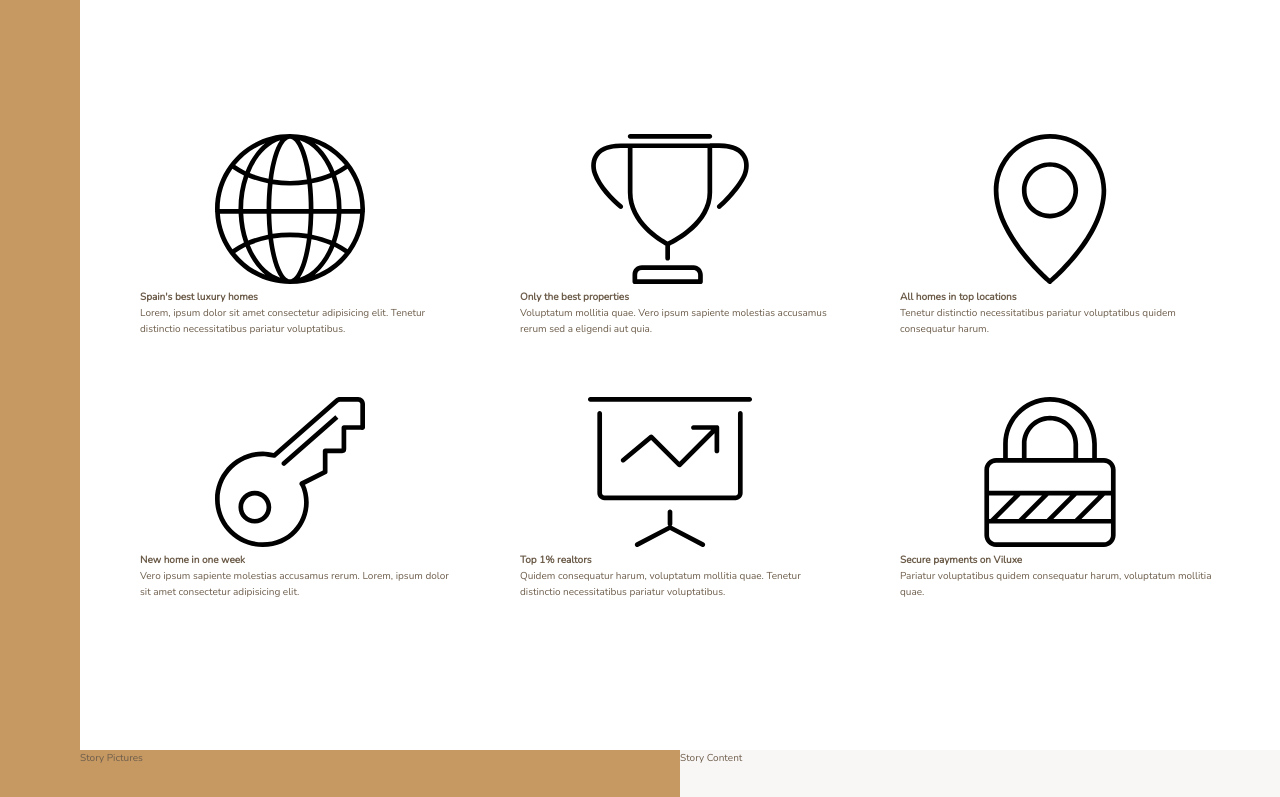
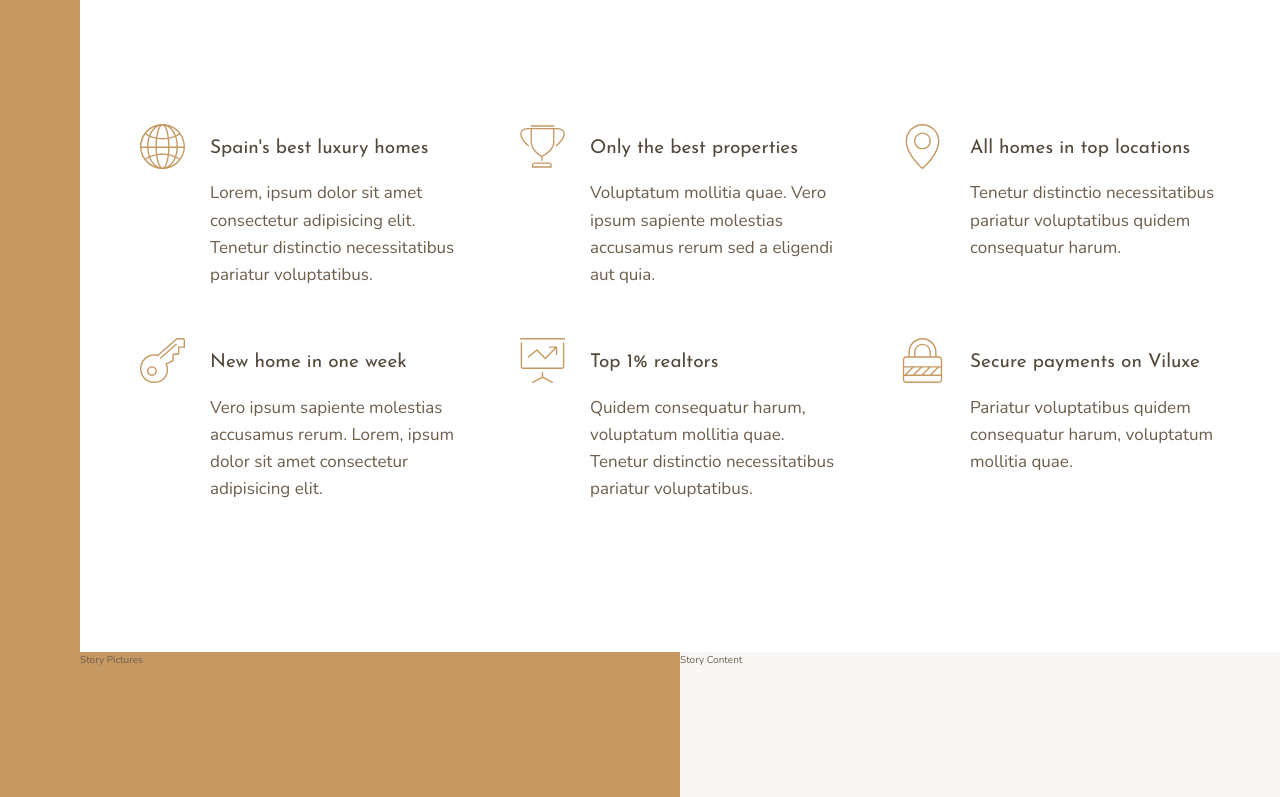
Before and after one commit to andrasputyera/viluxe, a website: page index.html in a window 1280 px wide. Shown: the part 656-1453 px from the top of the page. Drawn offline with nearby package versions, Linux system fonts and the light colour scheme.

Commit message:
updated the features section

```diff
--- a/index.html
+++ b/index.html
@@ -29,7 +29,7 @@
                 <svg class="feature__icon">
                     <use xlink:href="img/sprite.svg#icon-global"></use>
                 </svg>
-                <h4 class="heading-4">Spain's best luxury homes</h4>
+                <h4 class="heading-4 heading-4--dark">Spain's best luxury homes</h4>
                 <p class="feature__text">
                     Lorem, ipsum dolor sit amet consectetur adipisicing elit. Tenetur distinctio necessitatibus pariatur voluptatibus.
                 </p>
@@ -38,7 +38,7 @@
                 <svg class="feature__icon">
                     <use xlink:href="img/sprite.svg#icon-trophy"></use>
                 </svg>
-                <h4 class="heading-4">Only the best properties</h4>
+                <h4 class="heading-4 heading-4--dark">Only the best properties</h4>
                 <p class="feature__text">
                     Voluptatum mollitia quae. Vero ipsum sapiente molestias accusamus rerum sed a eligendi aut quia.
                 </p>
@@ -47,7 +47,7 @@
                 <svg class="feature__icon">
                     <use xlink:href="img/sprite.svg#icon-map-pin"></use>
                 </svg>
-                <h4 class="heading-4">All homes in top locations</h4>
+                <h4 class="heading-4 heading-4--dark">All homes in top locations</h4>
                 <p class="feature__text">
                     Tenetur distinctio necessitatibus pariatur voluptatibus quidem consequatur harum.
                 </p>
@@ -56,7 +56,7 @@
                 <svg class="feature__icon">
                     <use xlink:href="img/sprite.svg#icon-key"></use>
                 </svg>
-                <h4 class="heading-4">New home in one week</h4>
+                <h4 class="heading-4 heading-4--dark">New home in one week</h4>
                 <p class="feature__text">
                     Vero ipsum sapiente molestias accusamus rerum. Lorem, ipsum dolor sit amet consectetur adipisicing elit.
                 </p>
@@ -65,7 +65,7 @@
                 <svg class="feature__icon">
                     <use xlink:href="img/sprite.svg#icon-presentation"></use>
                 </svg>
-                <h4 class="heading-4">Top 1% realtors</h4>
+                <h4 class="heading-4 heading-4--dark">Top 1% realtors</h4>
                 <p class="feature__text">
                     Quidem consequatur harum, voluptatum mollitia quae. Tenetur distinctio necessitatibus pariatur voluptatibus.
                 </p>
@@ -74,7 +74,7 @@
                 <svg class="feature__icon">
                     <use xlink:href="img/sprite.svg#icon-lock"></use>
                 </svg>
-                <h4 class="heading-4">Secure payments on Viluxe</h4>
+                <h4 class="heading-4 heading-4--dark">Secure payments on Viluxe</h4>
                 <p class="feature__text">
                     Pariatur voluptatibus quidem consequatur harum, voluptatum mollitia quae.
                 </p>
--- a/sass/_base.scss
+++ b/sass/_base.scss
@@ -1,18 +1,18 @@
 // COLOR VARIABLES
 $color-primary: #c69963;
-$color-primary-dark: #B28451;
+$color-primary-dark: #b28451;
 
 $color-secondary: #101d2c;
 
 $color-grey-light-1: #f9f7f6;
 $color-grey-light-2: #aaa;
 
-$color-grey-dark-1: #54483A;
-$color-grey-dark-2: #6D5D4B;
+$color-grey-dark-1: #54483a;
+$color-grey-dark-2: #6d5d4b;
 
 // FONT VARIABLES
-$font-primary: 'Nunito', sans-serif;
-$font-display: 'Josefin Sans', sans-serif;
+$font-primary: "Nunito", sans-serif;
+$font-display: "Josefin Sans", sans-serif;
 
 *,
 *::before,
@@ -31,11 +31,17 @@ body {
   font-family: $font-primary;
   color: $color-grey-dark-2;
   font-weight: 300;
-    line-height: 1.6
+  line-height: 1.6;
 }
 
 .container {
   display: grid;
   grid-template-rows: 80vh min-content 40vw repeat(3, min-content);
-    grid-template-columns: [sidebar-start] 8rem [sidebar-end full-start] minmax(6rem, 1fr) [center-start] repeat(8, [col-start] minmax(min-content, 14rem) [col-end]) [center-end] minmax(6rem, 1fr) [full-end];
+  grid-template-columns: [sidebar-start] 8rem [sidebar-end full-start] minmax(
+      6rem,
+      1fr
+    ) [center-start] repeat(8, [col-start] minmax(min-content, 14rem) [col-end]) [center-end] minmax(
+      6rem,
+      1fr
+    ) [full-end];
 }
--- a/sass/_features.scss
+++ b/sass/_features.scss
@@ -4,7 +4,28 @@
   margin: 15rem 0;
 
   display: grid;
-  grid-template-columns: repeat(3, 1fr);
+  //   grid-template-columns: repeat(3, 1fr);
+  grid-template-columns: repeat(auto-fit, minmax(25rem, 1fr));
   grid-template-rows: auto auto;
   grid-gap: 6rem;
+  align-items: start;
 }
+
+.feature {
+  display: grid;
+  grid-template-columns: min-content 1fr;
+  grid-row-gap: 1.5rem;
+  grid-column-gap: 2.5rem;
+
+  &__icon {
+    fill: $color-primary;
+    width: 4.5rem;
+    height: 4.5rem;
+    grid-row: 1 / span 2;
+    transform: translateY(-1rem);
+  }
+
+  &__text {
+    font-size: 1.7rem;
+  }
+}
--- a/sass/_typography.scss
+++ b/sass/_typography.scss
@@ -0,0 +1,28 @@
+%heading {
+  font-family: $font-display;
+  font-weight: 400;
+}
+
+.heading-1 {
+  @extend %heading;
+}
+
+.heading-2 {
+  @extend %heading;
+}
+
+.heading-3 {
+  @extend %heading;
+}
+
+.heading-4 {
+  @extend %heading;
+  font-size: 1.9rem;
+
+  &--light {
+    color: $color-grey-light-1;
+  }
+  &--dark {
+    color: $color-grey-dark-1;
+  }
+}
```
Also changed, not shown: css/style.css. Lines whose indentation alone changed are shown as unchanged.
